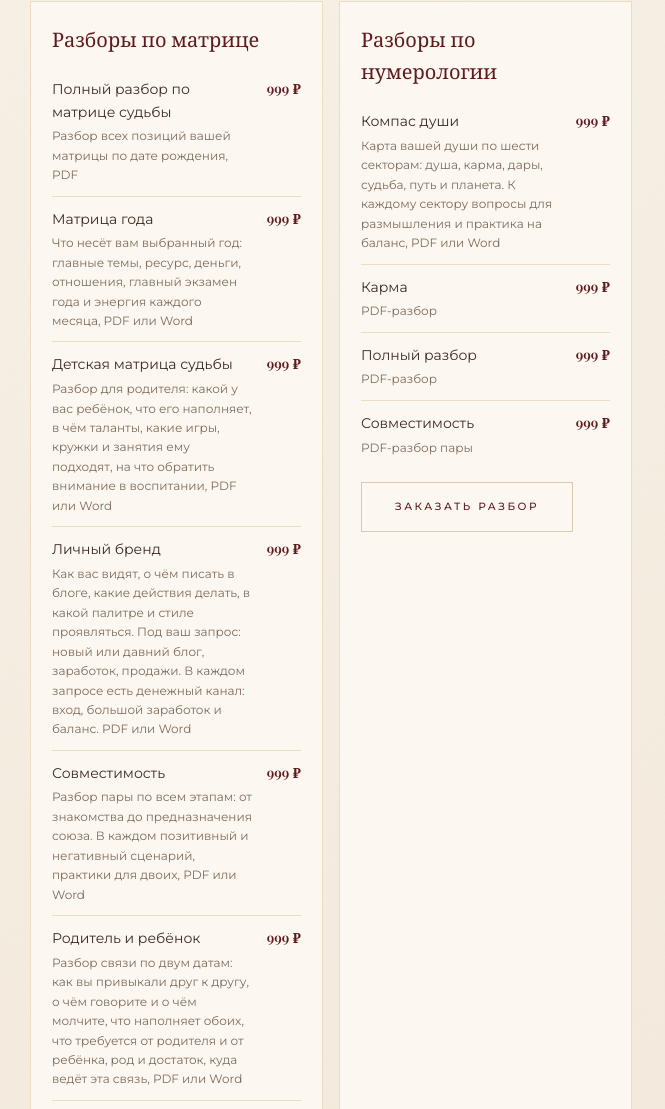
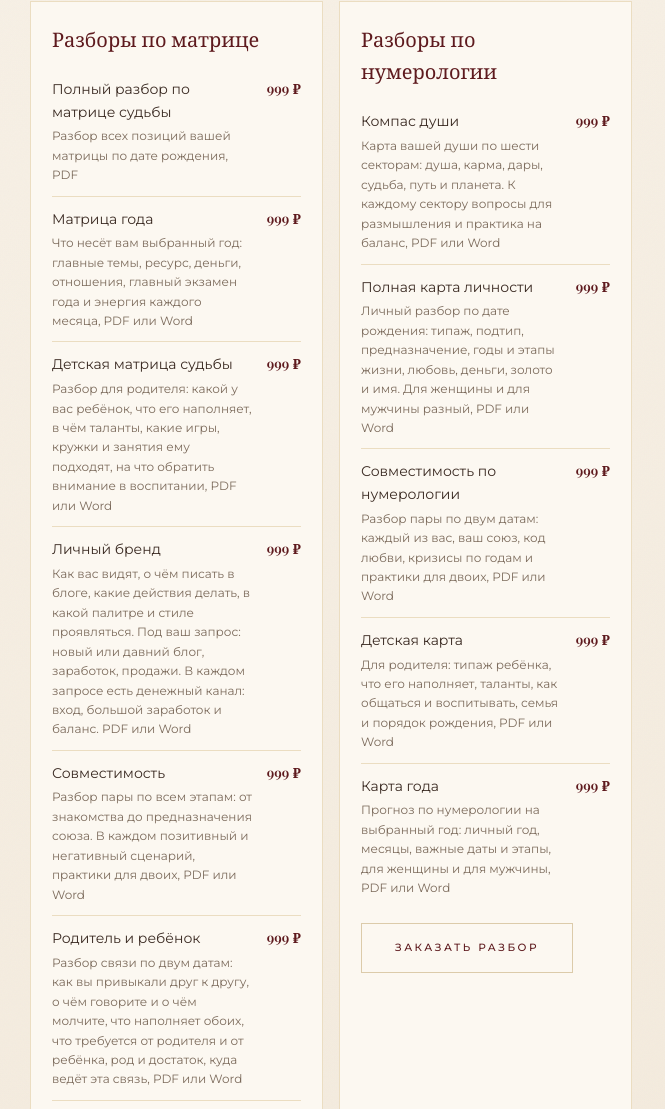
Before and after one commit to axis-axi/matrica, a plain HTML site: page index.html in a window 1280 px wide. Shown: the part 3089-4198 px from the top of the page, without its empty margins (0-665 px from the left). Drawn offline with nearby package versions, Linux system fonts and the light colour scheme.

Commit message:
Прайс: нумерологические разборы по 999 рублей
Co-Authored-By: Claude Sonnet 5.5 <noreply@anthropic.com>

```diff
--- a/index.html
+++ b/index.html
@@ -1513,9 +1513,10 @@ html,body{margin:0;padding:0;background:#F7F1E8;}
         <div class="mx-pg">
           <h3>Разборы по нумерологии</h3>
           <div class="mx-pg-row"><div>Компас души<small>Карта вашей души по шести секторам: душа, карма, дары, судьба, путь и планета. К каждому сектору вопросы для размышления и практика на баланс, PDF или Word</small></div><b>999 ₽</b></div>
-          <div class="mx-pg-row"><div>Карма<small>PDF-разбор</small></div><b>999 ₽</b></div>
-          <div class="mx-pg-row"><div>Полный разбор<small>PDF-разбор</small></div><b>999 ₽</b></div>
-          <div class="mx-pg-row"><div>Совместимость<small>PDF-разбор пары</small></div><b>999 ₽</b></div>
+          <div class="mx-pg-row"><div>Полная карта личности<small>Личный разбор по дате рождения: типаж, подтип, предназначение, годы и этапы жизни, любовь, деньги, золото и имя. Для женщины и для мужчины разный, PDF или Word</small></div><b>999 ₽</b></div>
+          <div class="mx-pg-row"><div>Совместимость по нумерологии<small>Разбор пары по двум датам: каждый из вас, ваш союз, код любви, кризисы по годам и практики для двоих, PDF или Word</small></div><b>999 ₽</b></div>
+          <div class="mx-pg-row"><div>Детская карта<small>Для родителя: типаж ребёнка, что его наполняет, таланты, как общаться и воспитывать, семья и порядок рождения, PDF или Word</small></div><b>999 ₽</b></div>
+          <div class="mx-pg-row"><div>Карта года<small>Прогноз по нумерологии на выбранный год: личный год, месяцы, важные даты и этапы, для женщины и для мужчины, PDF или Word</small></div><b>999 ₽</b></div>
           <a class="mx-btn mx-btn-ghost" href="https://t.me/nadyakuht" target="_blank" rel="noopener">Заказать разбор</a>
         </div>
         <div class="mx-addon">
```
